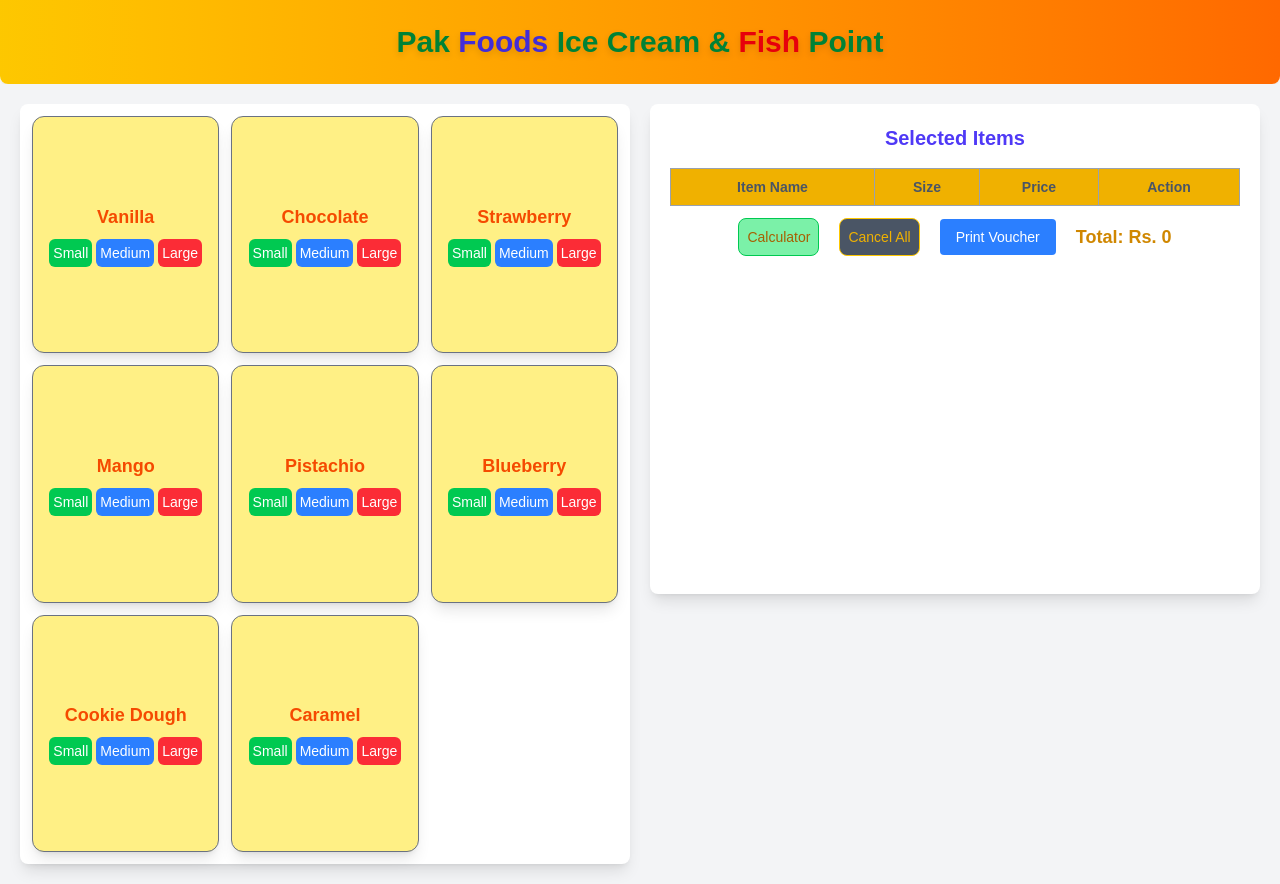
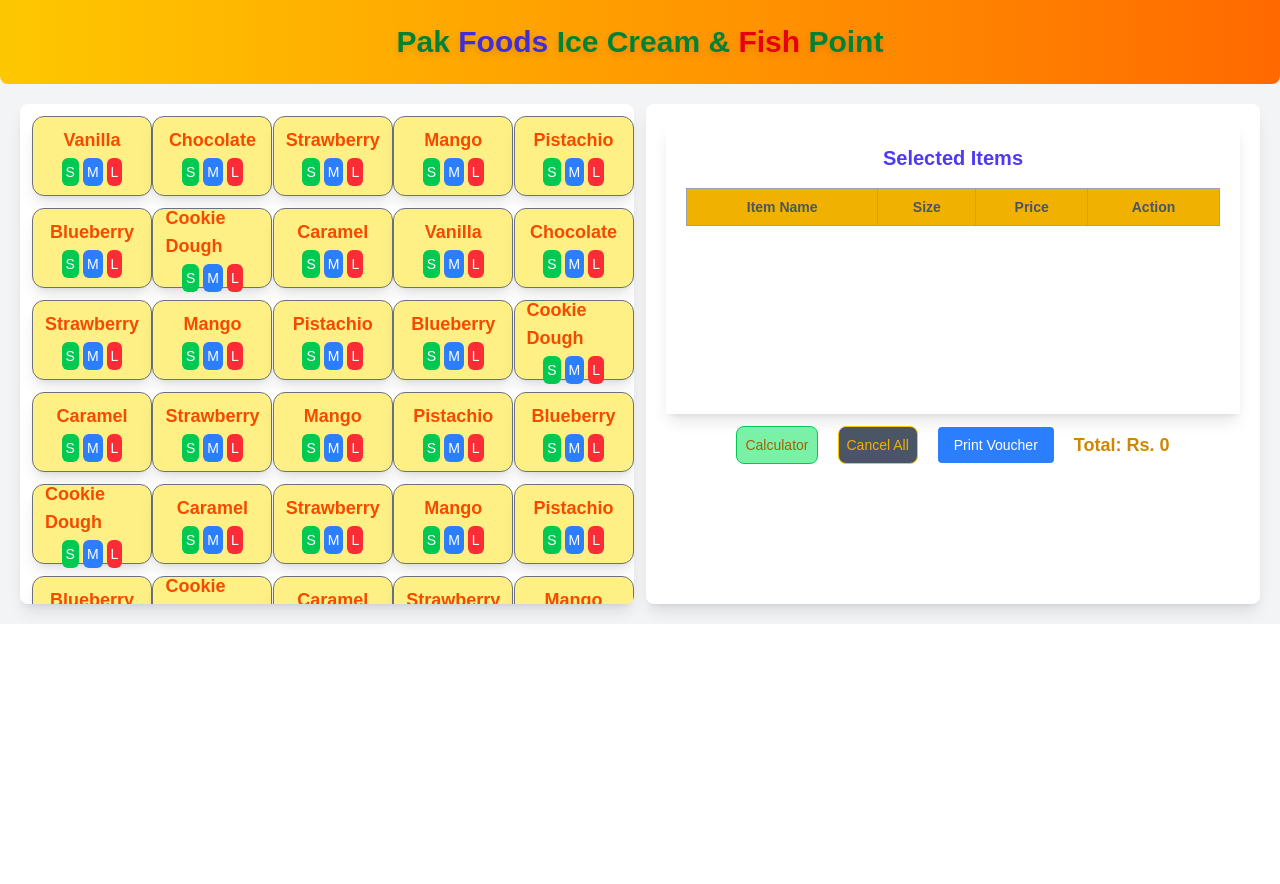
Before and after one commit to Mashoodgondal/pak-food-Management-System, a Next.js app: page / in a window 1280 px wide. After the commit the page ends 800 px from the top, so only its background shows below. Built offline with nearby package versions, Linux system fonts and the light colour scheme.

Commit message:
grid styling

```diff
--- a/app/hero/page.js
+++ b/app/hero/page.js
@@ -6,6 +6,32 @@
 const items = [
     { name: "Vanilla", prices: { small: 50, medium: 100, large: 150 } },
     { name: "Chocolate", prices: { small: 60, medium: 120, large: 180 } },
+    { name: "Strawberry", prices: { small: 55, medium: 110, large: 165 } },
+    { name: "Mango", prices: { small: 65, medium: 130, large: 195 } },
+    { name: "Pistachio", prices: { small: 75, medium: 150, large: 225 } },
+    { name: "Blueberry", prices: { small: 70, medium: 140, large: 210 } },
+    { name: "Cookie Dough", prices: { small: 80, medium: 160, large: 240 } },
+    { name: "Caramel", prices: { small: 85, medium: 170, large: 255 } },
+    { name: "Vanilla", prices: { small: 50, medium: 100, large: 150 } },
+    { name: "Chocolate", prices: { small: 60, medium: 120, large: 180 } },
+    { name: "Strawberry", prices: { small: 55, medium: 110, large: 165 } },
+    { name: "Mango", prices: { small: 65, medium: 130, large: 195 } },
+    { name: "Pistachio", prices: { small: 75, medium: 150, large: 225 } },
+    { name: "Blueberry", prices: { small: 70, medium: 140, large: 210 } },
+    { name: "Cookie Dough", prices: { small: 80, medium: 160, large: 240 } },
+    { name: "Caramel", prices: { small: 85, medium: 170, large: 255 } },
+    { name: "Strawberry", prices: { small: 55, medium: 110, large: 165 } },
+    { name: "Mango", prices: { small: 65, medium: 130, large: 195 } },
+    { name: "Pistachio", prices: { small: 75, medium: 150, large: 225 } },
+    { name: "Blueberry", prices: { small: 70, medium: 140, large: 210 } },
+    { name: "Cookie Dough", prices: { small: 80, medium: 160, large: 240 } },
+    { name: "Caramel", prices: { small: 85, medium: 170, large: 255 } },
+    { name: "Strawberry", prices: { small: 55, medium: 110, large: 165 } },
+    { name: "Mango", prices: { small: 65, medium: 130, large: 195 } },
+    { name: "Pistachio", prices: { small: 75, medium: 150, large: 225 } },
+    { name: "Blueberry", prices: { small: 70, medium: 140, large: 210 } },
+    { name: "Cookie Dough", prices: { small: 80, medium: 160, large: 240 } },
+    { name: "Caramel", prices: { small: 85, medium: 170, large: 255 } },
     { name: "Strawberry", prices: { small: 55, medium: 110, large: 165 } },
     { name: "Mango", prices: { small: 65, medium: 130, large: 195 } },
     { name: "Pistachio", prices: { small: 75, medium: 150, large: 225 } },
@@ -83,14 +109,14 @@
     const total = selectedItems.reduce((sum, item) => sum + item.price, 0);
 
     return (
-        <div className="flex flex-col md:flex-row min-h-screen p-5 bg-gray-100 gap-5">
+        <div className="grid grid-cols-1 md:grid-cols-2  p-5 bg-gray-100 gap-3">
 
-            {/* Ice Cream Menu */}
-            <div className="w-full md:w-1/2 grid grid-cols-2 sm:grid-cols-3 gap-3 p-3 bg-white shadow-lg rounded-lg">
+
+            <div className=" h-[500px] grid grid-cols-[repeat(auto-fit,minmax(100px,1fr))] gap-3 p-3 bg-white shadow-lg rounded-lg overflow-scroll">
                 {items.map((item, index) => (
                     <div
                         key={index}
-                        className="p-3 bg-yellow-200 rounded-xl shadow-lg border border-gray-500 flex flex-col items-center justify-center space-y-2 transition-transform duration-300 hover:scale-105 hover:shadow-xl"
+                        className="h-20 w-30 p-3 bg-yellow-200 rounded-xl shadow-lg border border-gray-500 flex flex-col items-center justify-center space-y-1 transition-transform duration-300 hover:scale-105 hover:shadow-xl"
                     >
                         <h3 className="text-lg font-semibold text-orange-600">{item.name}</h3>
                         <div className="flex sm:flex-col md:flex-row space-x-1">
@@ -98,19 +124,19 @@
                                 onClick={() => handleClick(item, "small")}
                                 className="bg-green-500 text-white px-1 py-1 rounded-md text-xs sm:text-sm font-medium transition-all duration-300 hover:bg-green-600 hover:scale-110"
                             >
-                                Small
+                                S
                             </button>
                             <button
                                 onClick={() => handleClick(item, "medium")}
                                 className="bg-blue-500 text-white px-1 py-1 rounded-md text-xs sm:text-sm font-medium transition-all duration-300 hover:bg-blue-600 hover:scale-110"
                             >
-                                Medium
+                                M
                             </button>
                             <button
                                 onClick={() => handleClick(item, "large")}
                                 className="bg-red-500 text-white px-1 py-1 rounded-md text-xs sm:text-sm font-medium transition-all duration-300 hover:bg-red-600 hover:scale-110"
                             >
-                                Large
+                                L
                             </button>
                         </div>
                     </div>
@@ -118,7 +144,8 @@
             </div>
 
             {/* Selected Items */}
-            <div className="w-full md:w-1/2 h-[490px] p-5 bg-white shadow-lg overflow-auto rounded-lg">
+            <div className="  p-5 bg-white shadow-lg rounded-lg" >
+                <div className=" h-[290px] p-5 bg-white shadow-lg overflow-auto ">
                     <h2 className="text-xl text-center text-indigo-600 font-bold mb-4">Selected Items</h2>
                     <table className="w-full border-collapse border border-gray-300 text-xs sm:text-sm">
                         <thead>
@@ -148,6 +175,8 @@
                         </tbody>
                     </table>
 
+
+                </div>
                 <div className="mt-3 flex flex-col sm:flex-row items-center justify-center space-y-3 sm:space-y-0 sm:space-x-5">
                     <Link href="/calculator"><button className="bg-green-300 p-2 text-xs sm:text-sm hover:bg-green-400 rounded-lg text-yellow-700 border border-green-500">Calculator</button></Link>
                     <button className="bg-gray-600 p-2 text-xs sm:text-sm hover:bg-gray-500 rounded-lg text-yellow-500 border border-yellow-400" onClick={handleCancelAll}>Cancel All</button>
```
Lines whose indentation alone changed are shown as unchanged.
